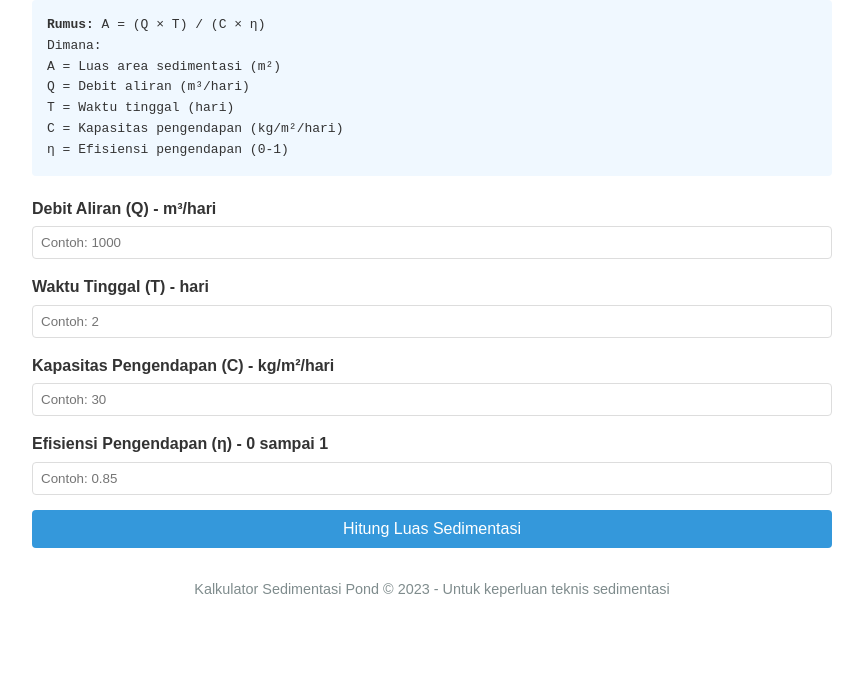
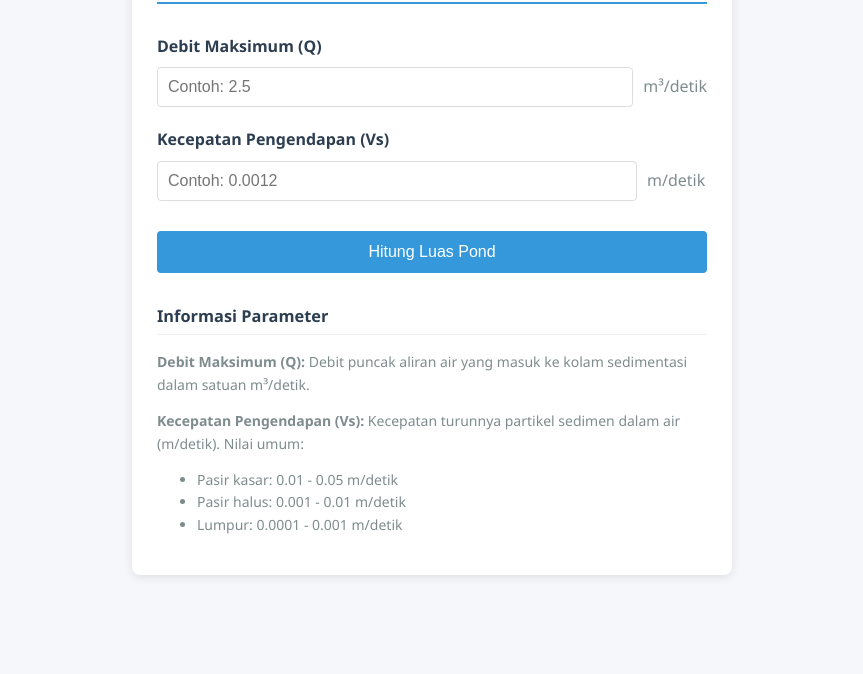
Before and after one commit to achmadyusufppa/KalkulatorPond, a plain HTML site: page index.html in a window 1280 px wide. Shown: the part 126-800 px from the top of the page, without its empty margins (208-1071 px from the left). Drawn offline with Linux system fonts and the light colour scheme.

Commit message:
Update index.html

```diff
--- a/index.html
+++ b/index.html
@@ -3,140 +3,170 @@
 <head>
     <meta charset="UTF-8">
     <meta name="viewport" content="width=device-width, initial-scale=1.0">
-    <title>Kalkulator Sedimentasi Pond</title>
+    <title>Kalkulator Luas Sedimentasi Pond</title>
     <style>
         body {
-            font-family: Arial, sans-serif;
+            font-family: 'Segoe UI', Tahoma, Geneva, Verdana, sans-serif;
             line-height: 1.6;
-            max-width: 800px;
+            max-width: 600px;
             margin: 0 auto;
             padding: 20px;
             color: #333;
+            background-color: #f5f7fa;
         }
         h1 {
             color: #2c3e50;
             text-align: center;
+            margin-bottom: 30px;
+            padding-bottom: 10px;
             border-bottom: 2px solid #3498db;
-            padding-bottom: 10px;
+        }
+        .calculator-container {
+            background-color: white;
+            padding: 25px;
+            border-radius: 8px;
+            box-shadow: 0 2px 10px rgba(0,0,0,0.1);
         }
         .form-group {
-            margin-bottom: 15px;
+            margin-bottom: 20px;
         }
         label {
             display: block;
-            margin-bottom: 5px;
+            margin-bottom: 8px;
             font-weight: bold;
+            color: #2c3e50;
         }
-        input {
-            width: 100%;
-            padding: 8px;
+        .input-unit {
+            display: flex;
+            align-items: center;
+        }
+        .input-unit input {
+            flex: 1;
+            padding: 10px;
             border: 1px solid #ddd;
             border-radius: 4px;
-            box-sizing: border-box;
+            font-size: 16px;
+        }
+        .input-unit span {
+            margin-left: 10px;
+            color: #7f8c8d;
+            min-width: 60px;
         }
         button {
             background-color: #3498db;
             color: white;
             border: none;
-            padding: 10px 15px;
+            padding: 12px;
             border-radius: 4px;
             cursor: pointer;
             font-size: 16px;
             width: 100%;
+            margin-top: 10px;
+            transition: background-color 0.3s;
         }
         button:hover {
             background-color: #2980b9;
         }
         .result {
-            margin-top: 20px;
-            padding: 15px;
-            background-color: #f8f9fa;
+            margin-top: 30px;
+            padding: 20px;
+            background-color: #e8f4fc;
             border-radius: 4px;
             border-left: 4px solid #3498db;
         }
-        .formula {
-            background-color: #f0f8ff;
+        .result-value {
+            font-size: 24px;
+            font-weight: bold;
+            color: #2c3e50;
+            margin: 10px 0;
+        }
+        .parameter-info {
+            margin-top: 30px;
+            font-size: 14px;
+            color: #7f8c8d;
+        }
+        .parameter-info h3 {
+            color: #2c3e50;
+            border-bottom: 1px solid #eee;
+            padding-bottom: 5px;
+        }
+        @media (max-width: 480px) {
+            body {
                 padding: 15px;
-            border-radius: 4px;
-            margin: 20px 0;
-            font-family: monospace;
             }
-        footer {
-            margin-top: 30px;
-            text-align: center;
-            font-size: 0.9em;
-            color: #7f8c8d;
+            .calculator-container {
+                padding: 15px;
+            }
         }
     </style>
 </head>
 <body>
-    <h1>Kalkulator Kebutuhan Luas Sedimentasi Pond</h1>
+    <div class="calculator-container">
+        <h1>Kalkulator Luas Sedimentasi Pond</h1>
 
-    <div class="formula">
-        <strong>Rumus:</strong> A = (Q × T) / (C × η)<br>
-        Dimana:<br>
-        A = Luas area sedimentasi (m²)<br>
-        Q = Debit aliran (m³/hari)<br>
-        T = Waktu tinggal (hari)<br>
-        C = Kapasitas pengendapan (kg/m²/hari)<br>
-        η = Efisiensi pengendapan (0-1)
+        <div class="form-group">
+            <label for="debit">Debit Maksimum (Q)</label>
+            <div class="input-unit">
+                <input type="number" id="debit" step="0.01" placeholder="Contoh: 2.5">
+                <span>m³/detik</span>
+            </div>
         </div>
 
         <div class="form-group">
-        <label for="debit">Debit Aliran (Q) - m³/hari</label>
-        <input type="number" id="debit" step="any" placeholder="Contoh: 1000">
+            <label for="velocity">Kecepatan Pengendapan (Vs)</label>
+            <div class="input-unit">
+                <input type="number" id="velocity" step="0.0001" placeholder="Contoh: 0.0012">
+                <span>m/detik</span>
+            </div>
         </div>
 
-    <div class="form-group">
-        <label for="waktu">Waktu Tinggal (T) - hari</label>
-        <input type="number" id="waktu" step="any" placeholder="Contoh: 2">
+        <button onclick="hitungLuas()">Hitung Luas Pond</button>
+
+        <div id="hasil" class="result" style="display: none;">
+            <h3>Hasil Perhitungan</h3>
+            <div>
+                <strong>Luas Pond:</strong>
+                <div class="result-value" id="luas-m2"></div>
+                <div class="result-value" id="luas-ha"></div>
+            </div>
+            <div id="detail-perhitungan" style="margin-top: 15px;"></div>
         </div>
 
-    <div class="form-group">
-        <label for="kapasitas">Kapasitas Pengendapan (C) - kg/m²/hari</label>
-        <input type="number" id="kapasitas" step="any" placeholder="Contoh: 30">
+        <div class="parameter-info">
+            <h3>Informasi Parameter</h3>
+            <p><strong>Debit Maksimum (Q):</strong> Debit puncak aliran air yang masuk ke kolam sedimentasi dalam satuan m³/detik.</p>
+            <p><strong>Kecepatan Pengendapan (Vs):</strong> Kecepatan turunnya partikel sedimen dalam air (m/detik). Nilai umum:</p>
+            <ul>
+                <li>Pasir kasar: 0.01 - 0.05 m/detik</li>
+                <li>Pasir halus: 0.001 - 0.01 m/detik</li>
+                <li>Lumpur: 0.0001 - 0.001 m/detik</li>
+            </ul>
         </div>
-
-    <div class="form-group">
-        <label for="efisiensi">Efisiensi Pengendapan (η) - 0 sampai 1</label>
-        <input type="number" id="efisiensi" step="0.01" min="0" max="1" placeholder="Contoh: 0.85">
     </div>
-
-    <button onclick="hitungLuas()">Hitung Luas Sedimentasi</button>
-
-    <div id="hasil" class="result" style="display: none;">
-        <h3>Hasil Perhitungan:</h3>
-        <p id="luas"></p>
-        <p id="detail"></p>
-    </div>
-
-    <footer>
-        Kalkulator Sedimentasi Pond &copy; 2023 - Untuk keperluan teknis sedimentasi
-    </footer>
 
     <script>
         function hitungLuas() {
             // Ambil nilai input
             const Q = parseFloat(document.getElementById('debit').value);
-            const T = parseFloat(document.getElementById('waktu').value);
-            const C = parseFloat(document.getElementById('kapasitas').value);
-            const η = parseFloat(document.getElementById('efisiensi').value);
+            const Vs = parseFloat(document.getElementById('velocity').value);
 
             // Validasi input
-            if (isNaN(Q) || isNaN(T) || isNaN(C) || isNaN(η) || η <= 0 || η > 1) {
-                alert("Harap isi semua parameter dengan benar!\nEfisiensi harus antara 0 dan 1.");
+            if (isNaN(Q) || isNaN(Vs) || Q <= 0 || Vs <= 0) {
+                alert("Harap masukkan nilai yang valid untuk semua parameter!");
                 return;
             }
 
-            // Hitung luas
-            const A = (Q * T) / (C * η);
+            // Hitung luas berdasarkan rumus A = Q / Vs
+            const luas_m2 = Q / Vs;
+            const luas_ha = luas_m2 / 10000;
 
             // Tampilkan hasil
-            document.getElementById('luas').innerHTML = `<strong>Luas sedimentasi yang dibutuhkan:</strong> ${A.toFixed(2)} m²`;
+            document.getElementById('luas-m2').innerHTML = `${luas_m2.toLocaleString('id-ID', {maximumFractionDigits: 2})} m²`;
+            document.getElementById('luas-ha').innerHTML = `${luas_ha.toLocaleString('id-ID', {maximumFractionDigits: 4})} hektar`;
 
-            document.getElementById('detail').innerHTML = `
-                Detail perhitungan:<br>
-                (${Q} × ${T}) / (${C} × ${η}) = ${A.toFixed(2)} m²
+            document.getElementById('detail-perhitungan').innerHTML = `
+                <strong>Rumus:</strong> A = Q / Vs<br>
+                <strong>Perhitungan:</strong> ${Q} m³/detik ÷ ${Vs} m/detik = ${luas_m2.toLocaleString('id-ID', {maximumFractionDigits: 2})} m²
             `;
 
             document.getElementById('hasil').style.display = 'block';
```
Lines whose indentation alone changed are shown as unchanged.
